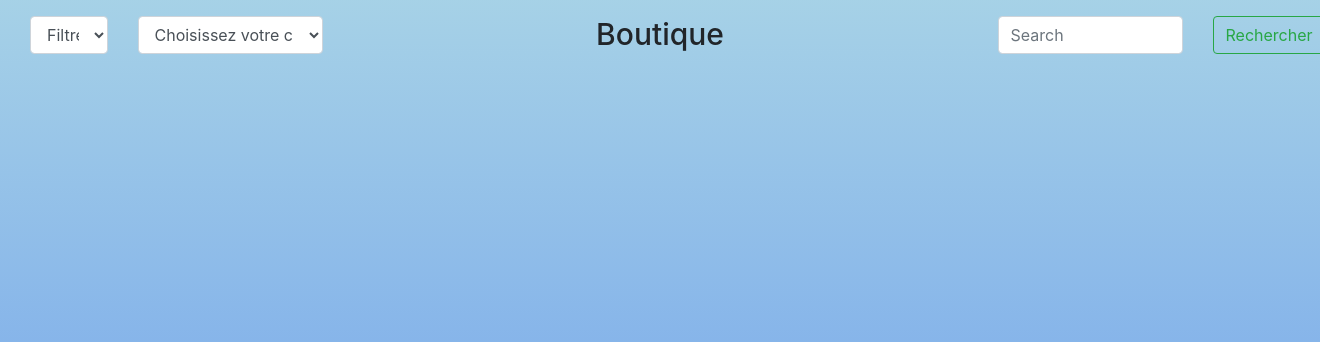
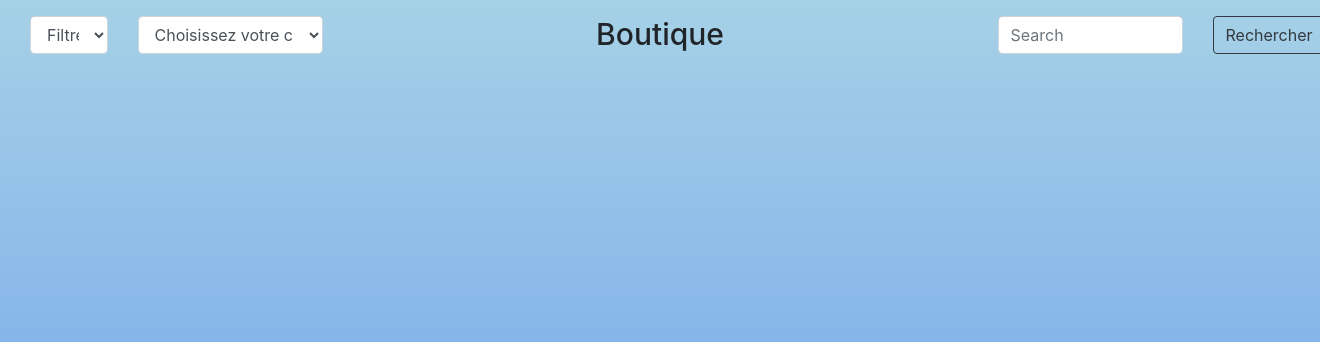
Before and after one commit to cesi-exia-reims-a1/ProjetWeb, a PHP site: page /boutique.php in a window 1320 px wide. Shown: the part 78-420 px from the top of the page. Run offline with PHP 8.4, Linux system fonts and the light colour scheme; data that the repository does not hold is empty.

Commit message:
bouton recherche en noir

```diff
--- a/boutique.php
+++ b/boutique.php
@@ -46,7 +46,7 @@ header("Access-Control-Allow-Headers: X-Requested-With");
 							<input class="form-control" type="search" placeholder="Search" aria-label="Search">
 						</div>
 						<div class="col-1 text-right">
-							<button class="btn btn-outline-success" type="submit">Rechercher</button>
+							<button class="btn btn-outline-dark" type="submit">Rechercher</button>
 						</div>
 	        		</div>
 	        	</div>
```
